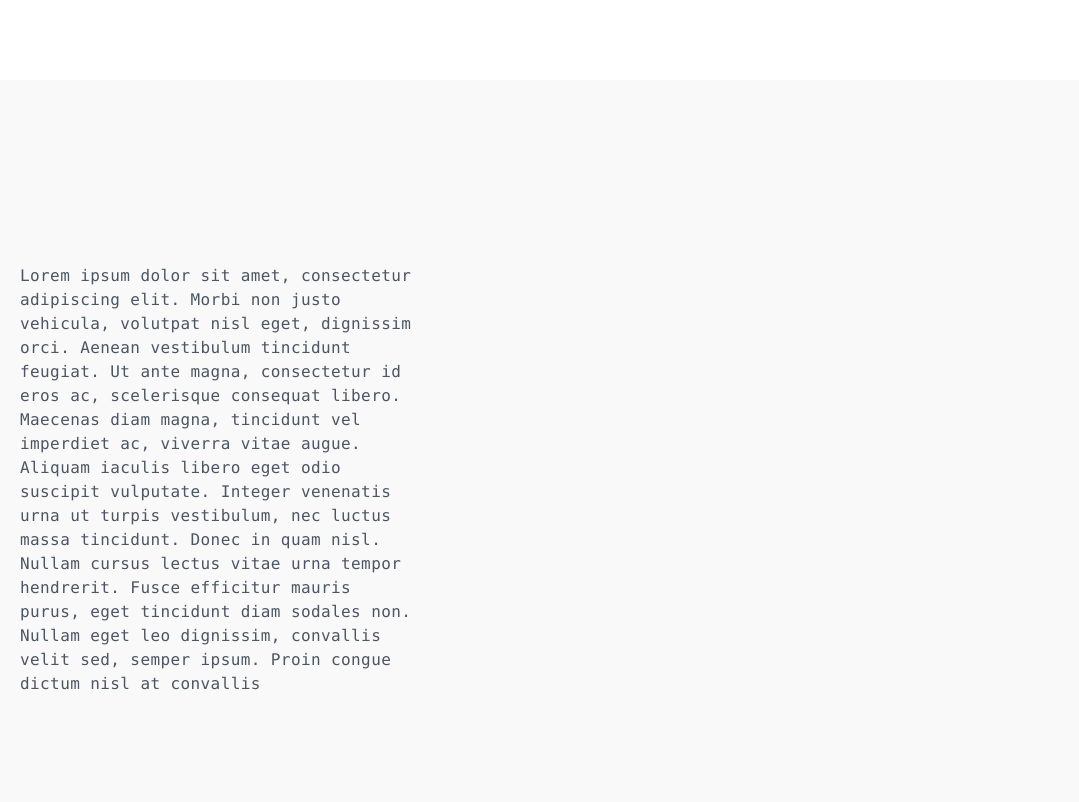
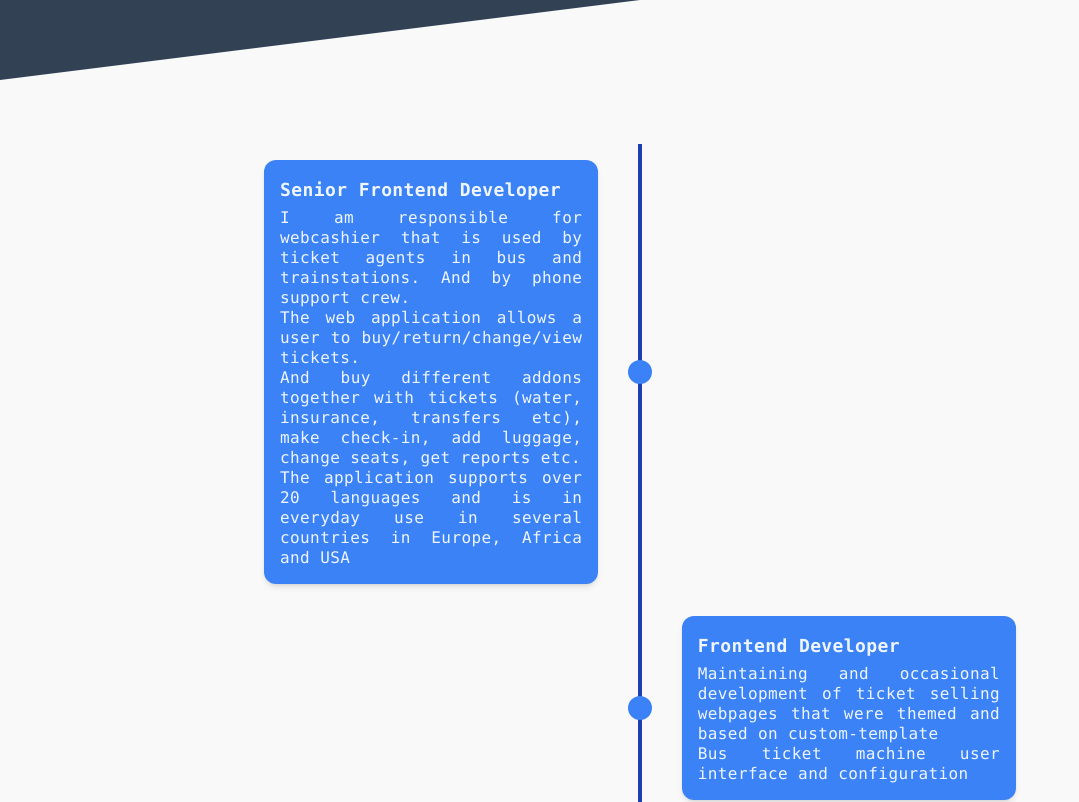
Before and after one commit to liisi29/portfolio, a Next.js app: page / in a window 1280 px wide. Shown: the part 1600-2402 px from the top of the page, without its empty margins (0-1079 px from the left). Built offline with nearby package versions, Linux system fonts and the light colour scheme.

Commit message:
Added skewed background

```diff
--- a/components/about/About.tsx
+++ b/components/about/About.tsx
@@ -6,7 +6,7 @@ function About() {
   const [imageIsLoaded, setImageIsLoaded] = useState(false);
 
   return (
-    <section id="about" className="_bg-white">
+    <section id="about" className="_bg-skew">
       <article>
         <div className="col-span-2">
           <p className="uppercase text-xl tracking-wider text-[red]">
--- a/components/skills/SkillCloud.tsx
+++ b/components/elements/SkillCloud.tsx
@@ -23,12 +23,12 @@ function SkillCloud() {
     <div className="h-[30rem] md:h-full w-2/5 w-max-[30%] relative md:absolute top-[-6rem] md:top-24 left-0">
       {skills.map((el, i) => (
         <div
-          style={{ animationDelay: `${i}s` }}
+          style={{ animationDelay: `${i / 2}s` }}
           key={el.text}
           className={`${el.size} ${el.top} ${el.left}
           transition-all
           _animation-fill-backwards
-          animate-[slideFromLeft_3s_ease-in-out]
+          animate-[slideFromLeft_2s_ease-in-out]
           text-xl
           text-gray-300
           uppercase
--- /dev/null
+++ b/components/elements/timeline/Timeline.tsx
@@ -0,0 +1,97 @@
+import React from "react";
+import { blocks, IBlock } from "./data";
+
+function Timeline() {
+  // https://tailwind-elements.com/docs/standard/components/timeline/
+  // https://tailwindcomponents.com/component/vertical-timeline
+  const borderColor = "border-blue-600";
+  const roundIconColor = "bg-blue-600";
+  const textColor = {
+    h1: "text-gray-800",
+    h2: "text-gray-600",
+    p: "text-gray-600",
+  };
+
+  const iconAndLine = (
+    <div className="col-start-5 col-end-6 md:mx-auto relative mr-10">
+      <div className="h-full w-6 flex items-center justify-center">
+        <div className="h-full w-1 bg-blue-800 pointer-events-none"></div>
+      </div>
+      <div className="w-6 h-6 absolute top-1/2 -mt-3 rounded-full bg-blue-500 shadow-2xl "></div>
+    </div>
+  );
+  const container = "flex md:contents";
+  const left = (
+    <div className={`${container} flex-row-reverse`}>
+      <Element title="Tsikibriki" body="Pikem värk" side="left" />
+      {iconAndLine}
+    </div>
+  );
+  const right = (
+    <div className={`${container}`}>
+      {iconAndLine}
+      <Element title="Tsikibriki 2222" body="Pikem värk 2222" side="right" />
+    </div>
+  );
+
+  return (
+    <div className="w-full">
+      <div className="flex flex-col md:grid grid-cols-9 mx-auto p-2 text-blue-50">
+        {blocks.map((el, i) => {
+          return <Content key={i} props={el} />;
+        })}
+      </div>
+    </div>
+  );
+}
+
+export default Timeline;
+
+function Content({ props }: { props: any }) {
+  const { title, body, side } = props;
+
+  const iconAndLine = (
+    <div className="col-start-5 col-end-6 md:mx-auto relative mr-10">
+      <div className="h-full w-6 flex items-center justify-center">
+        <div className="h-full w-1 bg-blue-800 pointer-events-none"></div>
+      </div>
+      <div className="w-6 h-6 absolute top-1/2 -mt-3 rounded-full bg-blue-500 shadow-2xl "></div>
+    </div>
+  );
+  const container = "flex md:contents";
+  const element = <Element title={title} body={body} side={side} />;
+  const left = (
+    <div className={`${container} flex-row-reverse`}>
+      {element}
+      {iconAndLine}
+    </div>
+  );
+  const right = (
+    <div className={`${container}`}>
+      {iconAndLine}
+      {element}
+    </div>
+  );
+
+  return side === "left" ? left : right;
+}
+
+function Element({
+  title,
+  body,
+  side,
+}: {
+  title: string;
+  body: JSX.Element;
+  side: "left" | "right";
+}) {
+  const col =
+    side === "left" ? "col-start-1 col-end-5" : "col-start-6 col-end-10";
+  return (
+    <div className={`${col} bg-blue-500 p-4 rounded-xl my-4 mr-auto shadow-md`}>
+      <h3 className="font-semibold text-lg mb-1">{title}</h3>
+
+      <div className="leading-tight text-justify"> {body}</div>
+    </div>
+  );
+}
--- /dev/null
+++ b/components/elements/timeline/data.tsx
@@ -0,0 +1,56 @@
+const texts = {
+  turnit: {
+    a: "I am responsible for webcashier that is used by ticket agents in bus and trainstations. And by phone support crew.",
+    b: "The web application allows a user to buy/return/change/view tickets.",
+    c: `And buy different addons together with tickets (water, insurance,
+      transfers etc), make check-in, add luggage, change seats, get
+      reports etc.`,
+    d: `The application supports over 20 languages and is in everyday use in
+    several countries in Europe, Africa and USA`,
+  },
+  tgrupp: {
+    a: `Maintaining and occasional development of ticket selling webpages that
+    were themed and based on custom-template`,
+    b: `Bus ticket machine user interface and configuration`,
+  },
+};
+
+export const blocks: IBlock[] = [
+  {
+    title: "Senior Frontend Developer",
+    company: "Turnit",
+    side: "left",
+    body: (
+      <div>
+        <p>{texts.turnit.a}</p>
+        <p>{texts.turnit.b}</p>
+        <p>{texts.turnit.c}</p>
+        <p>{texts.turnit.d}</p>
+      </div>
+    ),
+    tech: ["aurelia.js", "typescript", "less", "architecutre"],
+    date: "Since 2016",
+  },
+  {
+    title: "Frontend Developer",
+    company: "T Grupp",
+    side: "right",
+    body: (
+      <div>
+        <p>{texts.tgrupp.a}</p>
+        <p>{texts.tgrupp.b}</p>
+      </div>
+    ),
+    date: "2015 - 2016",
+    tech: ["javascript", "jquery", "css", "html"],
+  },
+];
+
+export interface IBlock {
+  title: string;
+  company: string;
+  side: "right" | "left";
+  body: JSX.Element;
+  date: string;
+  tech: string[];
+}
--- a/components/main/Main.tsx
+++ b/components/main/Main.tsx
@@ -1,10 +1,10 @@
 import { Http2ServerRequest } from "http2";
 import IconList from "../elements/IconList";
-import SkillCloud from "../skills/SkillCloud";
+import SkillCloud from "../elements/SkillCloud";
 
 const Main = () => {
   return (
-    <section className="_bg-cream w-full h-screen text-center">
+    <section className="w-full h-screen text-center">
       <div className="max-w-[1240px] w-full h-full mx-auto p-2 flex justify-center items-center">
         <div>
           <p className="py-4 m-auto">Hi, my name is</p>
--- a/components/skills/Skills.tsx
+++ /dev/null
@@ -1,22 +0,0 @@
-import React from "react";
-
-function Skills() {
-  return (
-    <section id="skills" className="_bg-cream">
-      <article>
-        Lorem ipsum dolor sit amet, consectetur adipiscing elit. Morbi non justo
-        vehicula, volutpat nisl eget, dignissim orci. Aenean vestibulum
-        tincidunt feugiat. Ut ante magna, consectetur id eros ac, scelerisque
-        consequat libero. Maecenas diam magna, tincidunt vel imperdiet ac,
-        viverra vitae augue. Aliquam iaculis libero eget odio suscipit
-        vulputate. Integer venenatis urna ut turpis vestibulum, nec luctus massa
-        tincidunt. Donec in quam nisl. Nullam cursus lectus vitae urna tempor
-        hendrerit. Fusce efficitur mauris purus, eget tincidunt diam sodales
-        non. Nullam eget leo dignissim, convallis velit sed, semper ipsum. Proin
-        congue dictum nisl at convallis
-      </article>
-    </section>
-  );
-}
-
-export default Skills;
--- /dev/null
+++ b/components/work/Work.tsx
@@ -0,0 +1,16 @@
+import React from "react";
+import Timeline from "../elements/timeline/Timeline";
+
+function Work() {
+  return (
+    <section id="work" className="">
+      <article>
+        <div className="col-span-3">
+          <Timeline />
+        </div>
+      </article>
+    </section>
+  );
+}
+
+export default Work;
--- a/pages/index.tsx
+++ b/pages/index.tsx
@@ -1,6 +1,6 @@
 import Head from "next/head";
-import SkillCloud from "../components/skills/SkillCloud";
-import Skills from "../components/skills/Skills";
+import SkillCloud from "../components/elements/SkillCloud";
+import Work from "../components/work/Work";
 import About from "../components/about/About";
 import Main from "../components/main/Main";
 import NavBar from "../components/navbar/Navbar";
@@ -21,7 +21,7 @@ export default function Home() {
         <SkillCloud />
       </div>
       <About />
-      <Skills />
+      <Work />
       <Contact />
       <Footer />
     </div>
--- a/styles/globals.css
+++ b/styles/globals.css
@@ -8,7 +8,7 @@ html {
 
 @layer base {
   body {
-    @apply  tracking-wide font-mono
+    @apply bg-[#f9f9f9] text-gray-600 tracking-wide font-mono
   }
   h1 {
     @apply font-bold text-6xl
@@ -23,7 +23,7 @@ html {
     @apply cursor-pointer
   }
   section {
-    @apply w-full md:h-screen p-2 flex items-center py-16 relative
+    @apply w-full md:h-screen p-2 flex items-center relative py-[2rem] px-[20%]
   }
   article {
     @apply max-w-[1240px] m-auto md:grid grid-cols-3 gap-8
@@ -31,11 +31,11 @@ html {
   button {
     @apply shadow-xl shadow-gray-400 rounded-xl uppercase bg-gradient-to-r from-[blue] to-[red] text-[#353239]
   }
+  ._bg-skew {
+    @apply bg-slate-700 text-[#fff] py-[10rem] px-[20%]
+  }
   ._bg-white {
-    @apply bg-[#fff] text-gray-400
-  }
-  ._bg-cream {
-    @apply bg-[#f9f9f9] text-gray-600
+    @apply bg-[white] text-gray-600
   }
   ._bg-dark {
     @apply bg-slate-700 text-[#fff]
@@ -46,6 +46,9 @@ html {
 
 }
 @layer utilities {
+  ._bg-skew {
+    clip-path: polygon(0 20%, 100% 0, 100% 80%, 0 100%);
+  }
   ._link {
     @apply hover:scale-110 ease-in duration-100 cursor-pointer
   }
@@ -53,7 +56,7 @@ html {
     @apply rounded-full shadow-lg shadow-gray-400
   }
   ._image {
-    @apply rounded-xl shadow-lg shadow-gray-400
+    @apply rounded-xl shadow-lg shadow-black
   }
   ._animation-fill-backwards {
     animation-fill-mode: backwards;
--- a/tailwind.config.js
+++ b/tailwind.config.js
@@ -24,7 +24,7 @@ module.exports = {
           '100%': { opacity: 1,  transform: "translateX(0)" },
         },
         slideFromLeft: {
-          '0%': { opacity: 0, transform: "translateX(-500px)" },
+          '0%': { opacity: 0, transform: "translateX(-50px)" },
           '100%': { opacity: 1,  transform: "translateX(0)" },
         },
       }
```
Also changed, not shown: components/NavBar/Navbar.tsx (+5 -6 lines).
